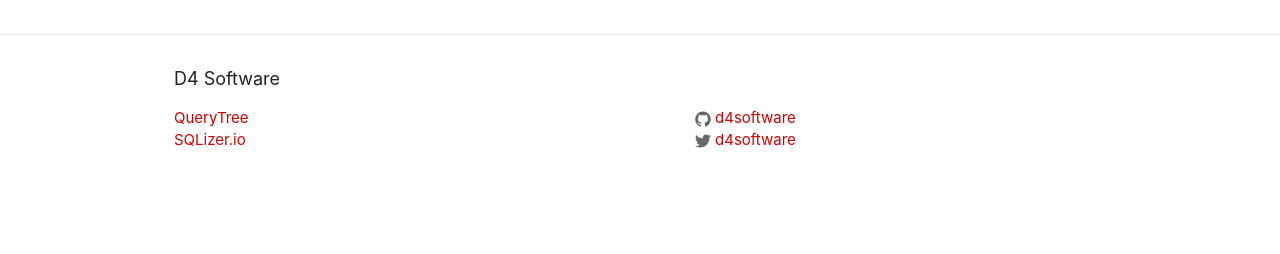
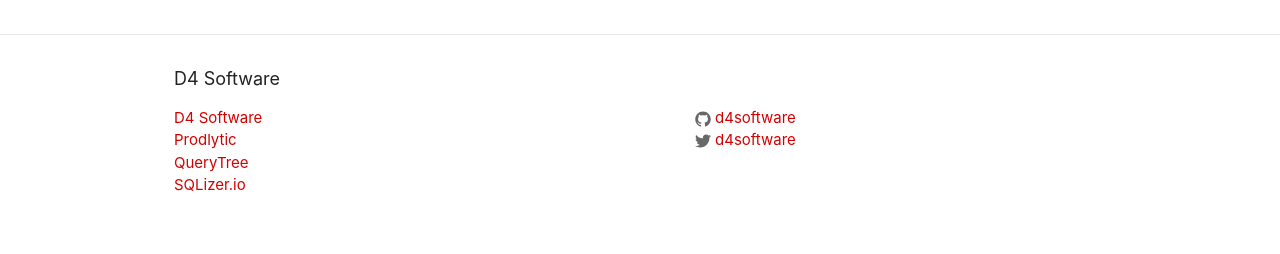
Before and after one commit to d4software/the-process, a Jekyll site: the page built from index.html, in a window 1280 px wide. Shown: the part 1340-1594 px from the top of the page. Built offline with Jekyll 4.4.1, drawn with Linux system fonts in a browser that asks for light colours; before the commit the page ends 1552 px from its top, so only the background shows below that.

Commit message:
added prodlytic to footer

```diff
--- a/_includes/footer.html
+++ b/_includes/footer.html
@@ -8,6 +8,12 @@
 
       <div class="footer-col footer-col-1">
           <ul class="social-media-list">
+            <li>
+              <a href="https://weared4.com">D4 Software</a>
+            </li>
+            <li>
+              <a href="https://prodlytic.com">Prodlytic</a>
+            </li>
             <li>
               <a href="http://querytreeapp.com">QueryTree</a>
             </li>
```
